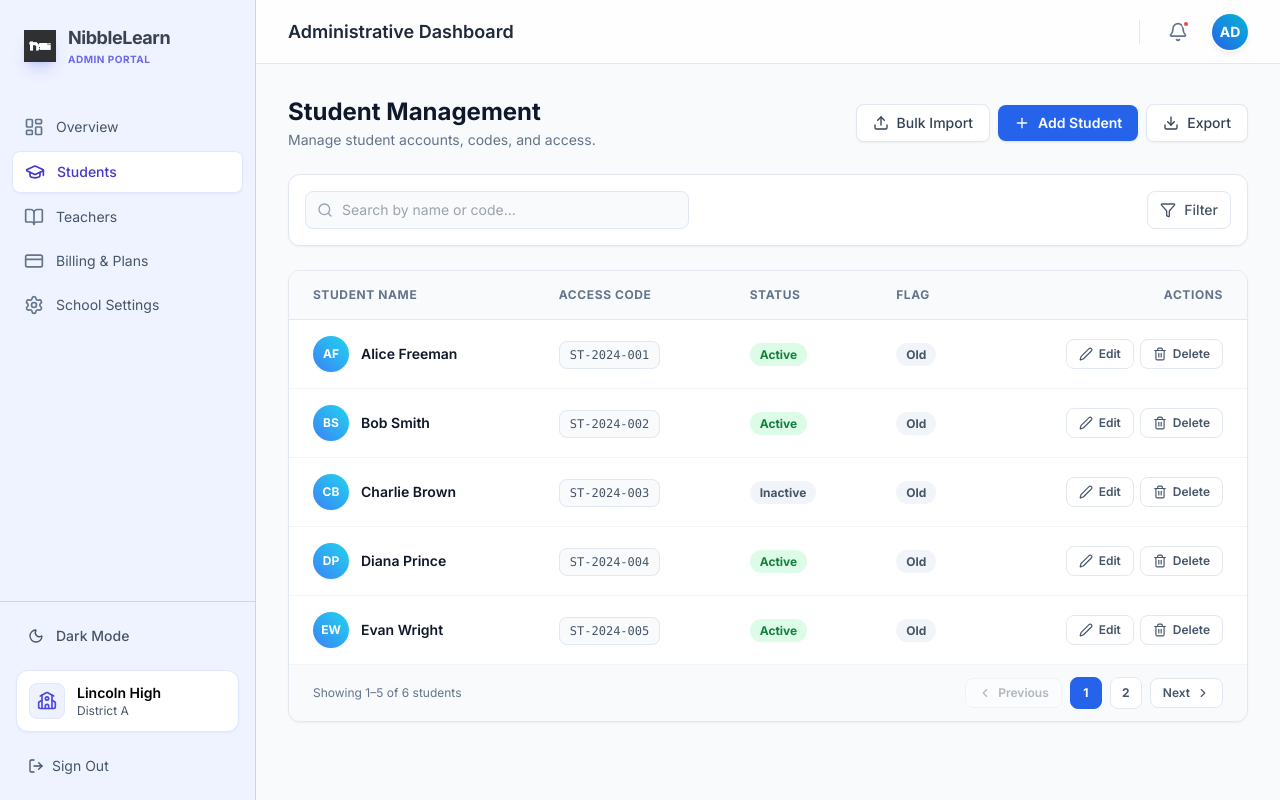
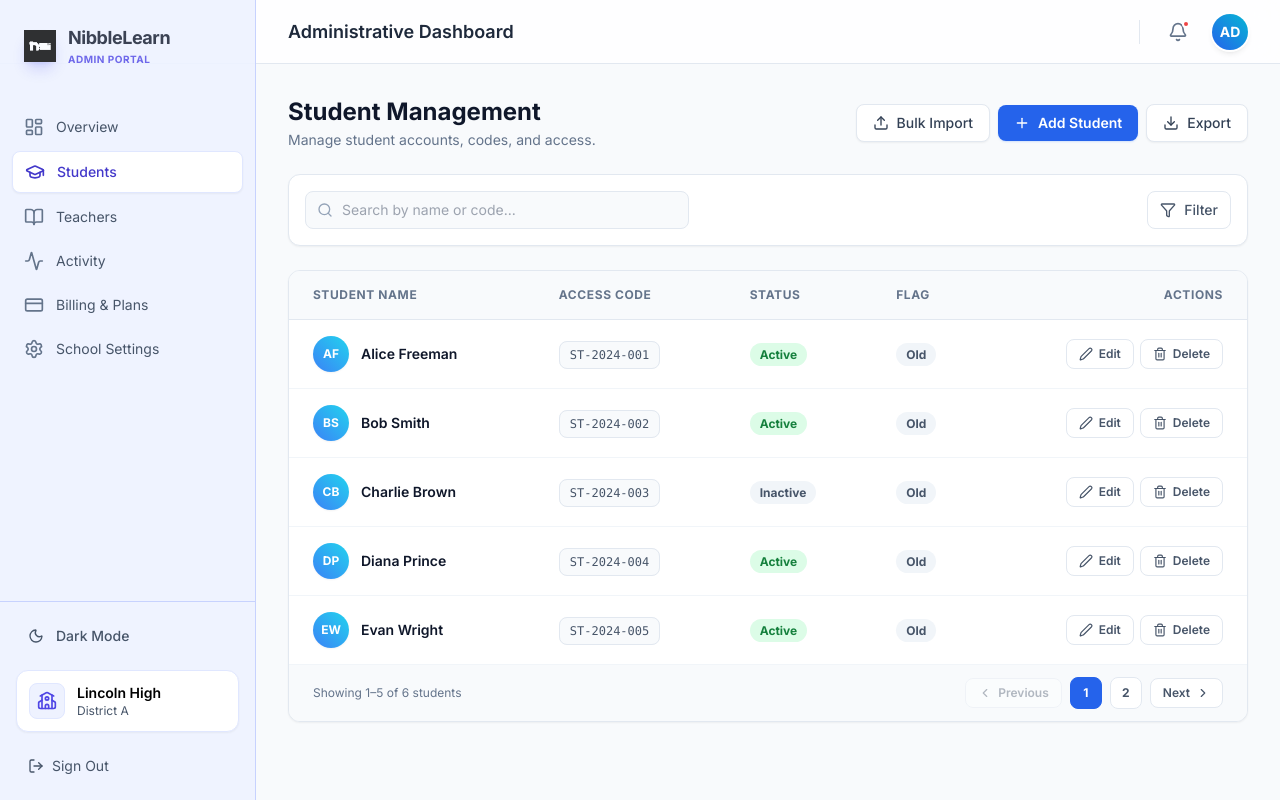
Before and after one commit to CodeCrafter19programmer/nibble-learn, a Next.js app: page /school/students in a window 1280 px wide. Built offline with nearby package versions, Linux system fonts and the light colour scheme.

Commit message:
Feat: Add Activity page to School Dashboard sidebar

```diff
--- a/src/components/school/SchoolSidebar.tsx
+++ b/src/components/school/SchoolSidebar.tsx
@@ -4,6 +4,7 @@ import React from "react"
 import Link from "next/link"
 import { usePathname } from "next/navigation"
 import {
+    Activity,
     BarChart3,
     ShieldAlert,
     Settings,
@@ -24,12 +25,11 @@ interface SidebarProps {
     onMobileClose?: () => void
 }
 
-
-
 const navItems = [
     { href: "/school/dashboard", icon: LayoutDashboard, label: "Overview" },
     { href: "/school/students", icon: GraduationCap, label: "Students" },
     { href: "/school/teachers", icon: BookOpen, label: "Teachers" },
+    { href: "/school/activity", icon: Activity, label: "Activity" },
     { href: "/school/billing", icon: CreditCard, label: "Billing & Plans" },
     { href: "/school/settings", icon: Settings, label: "School Settings" },
 ]
```
